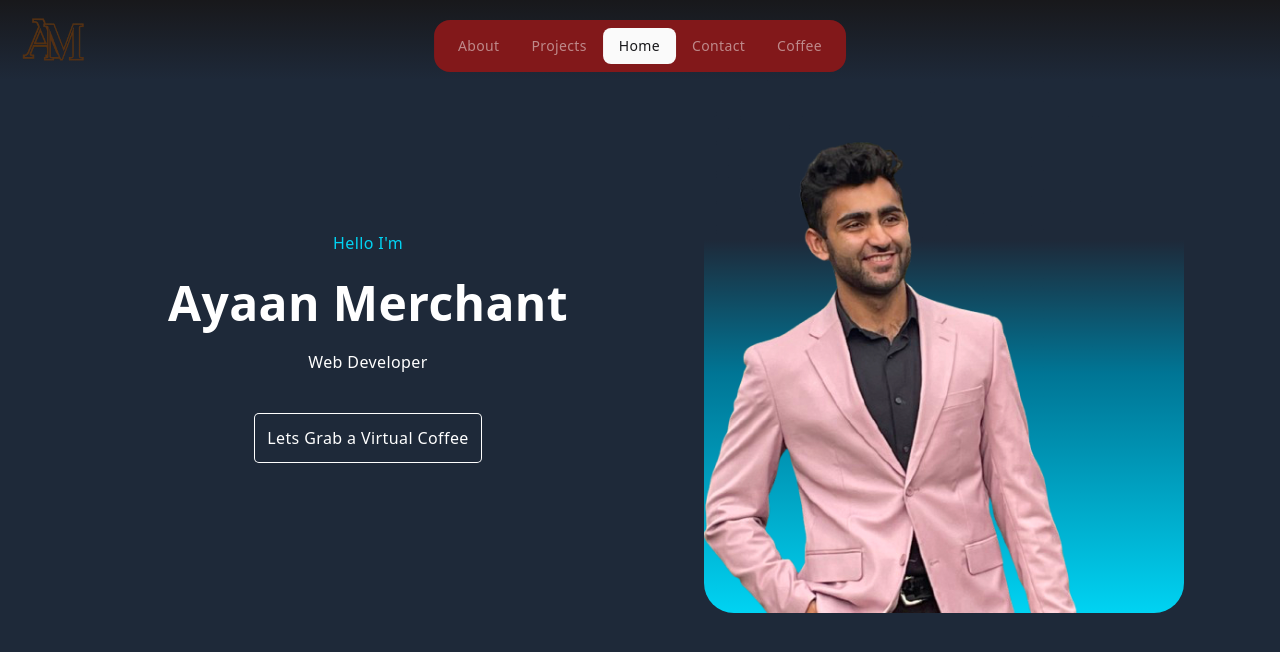
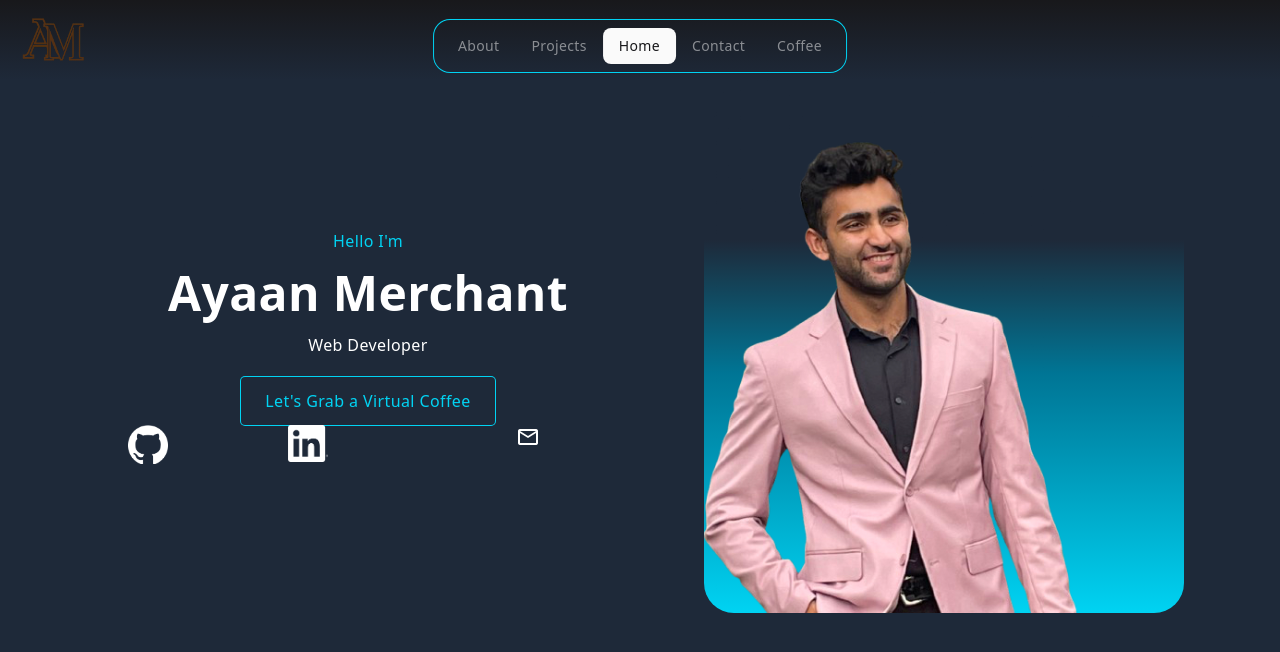
Before and after one commit to AyaanM/Portfolio, a React (Vite) app: page / in a window 1280 px wide. Shown: the top 652 px of the page. Built offline with nearby package versions, Linux system fonts and the light colour scheme.

Commit message:
main almost done

```diff
--- a/index.html
+++ b/index.html
@@ -7,10 +7,6 @@
 
     <!--Symbols-->
     <link href="https://fonts.googleapis.com/css2?family=Material+Symbols+Outlined" rel="stylesheet" />
-    <!--github<img src="https://img.icons8.com/material-rounded/24/github.png" alt="GitHub" />-->
-    <!--linkedin<img src="https://img.icons8.com/ios-glyphs/30/linkedin.png" alt="LinkedIn" />-->
-
-    <!--<a target="_blank" href="https://icons8.com/icon/106567/github">GitHub and LinkedIn</a> icons by <a target="_blank" href="https://icons8.com">Icons8</a>-->
 
 
 
--- a/src/components/Hero.jsx
+++ b/src/components/Hero.jsx
@@ -8,14 +8,17 @@ const Hero = () => {
 
             <div className="text-center tracking-wide">
                 <p className='text-md text-cyan-400'>Hello I'm</p>
-                <h1 className="headline-1 max-w-[15ch] sm:max-w-[20ch] mt-5 mb-5">Ayaan Merchant</h1>
-                <p className="">Web Developer</p>
-                <button type="button" className="mt-10">
-                    <p>Lets Grab a Virtual Coffee
-                    {/* <span className="material-symbols-outlined">  local_cafe</span> */}
-                    </p>
-                </button>
+                <h1 className="headline-1 max-w-[15ch] sm:max-w-[20ch] my-3">Ayaan Merchant</h1>
+                <p className="font-light">Web Developer</p>
 
+                <a href="#coffee" className="inline-block mt-5 px-6 py-3 ring-cyan text-cyan-400 rounded">
+                    Let's Grab a Virtual Coffee</a>
+
+                <div className="container grid grid-cols-3">
+                    <img src="/Portfolio/github_logo_white.png" width={40} height={40} alt="GitHub" />
+                    <img src="/Portfolio/link_logo_white.png" width={40} height={40} alt="LinkedIn"/>
+                    <span className='material-symbols-outlined' width={40} height={40}>mail</span>
+                </div>
             </div>
 
             <figure className="hidden md:block w-full max-w-[480px] ml-auto bg-gradient-to-t from-cyan-400 via-45% via-cyan-700 to-70% rounded-[30px] overflow-hidden">
--- a/src/index.css
+++ b/src/index.css
@@ -8,6 +8,10 @@ html {
 
 body {
   @apply bg-gray-800 h-[200vh]
+}
+
+.ring-cyan {
+  @apply ring-1 ring-cyan-400
 }
 
 /* TYPOGRAPHY */
@@ -25,10 +29,6 @@ body {
   @apply px-4 mx-auto lg:px-8 xl:max-w-6xl;
 }
 
-button {
-  @apply ring-1 p-3 rounded
-}
-
 /* COMPONENTS */
 
 /* HEADER */
@@ -42,7 +42,7 @@ button {
 
 /* navbar */
 .navbar {
-  @apply absolute w-max mt-2 right-0 min-w-40 p-2 bg-red-900 rounded-2xl opacity-0 duration-700 md:fixed md:top-5 md:left-1/2 md:-translate-x-1/2 md:z-50 md:flex md:justify-center md:mt-0 md:opacity-100 md:visible md:scale-100;
+  @apply absolute w-max mt-2 right-0 min-w-40 p-2 ring-1 ring-cyan-400 rounded-2xl opacity-0 duration-700 md:fixed md:top-5 md:left-1/2 md:-translate-x-1/2 md:z-50 md:flex md:justify-center md:mt-0 md:opacity-100 md:visible md:scale-100;
 }
 
 .navbar.active {
@@ -60,12 +60,3 @@ button {
 .navbar .active-box {
   @apply absolute top-2 left-2 right-2 h-9 bg-zinc-50 rounded-lg -z-10 transition-[top,left] duration-700
 }
-
-/* button */
-.btn {
-  @apply max-w-max h-9 flex items-center gap-2 px-4 rounded-xl font-medium text-sm ring-1 ring-zinc-50/5 ring-inset transition-[background-color]
-}
-
-.btn-secondary {
-  @apply bg-zinc-50 text-zinc-900 active:bg-zinc-50/50
-}
```
Also changed, not shown: public/github_logo_white.png (added), public/link_logo_white.png (added).
